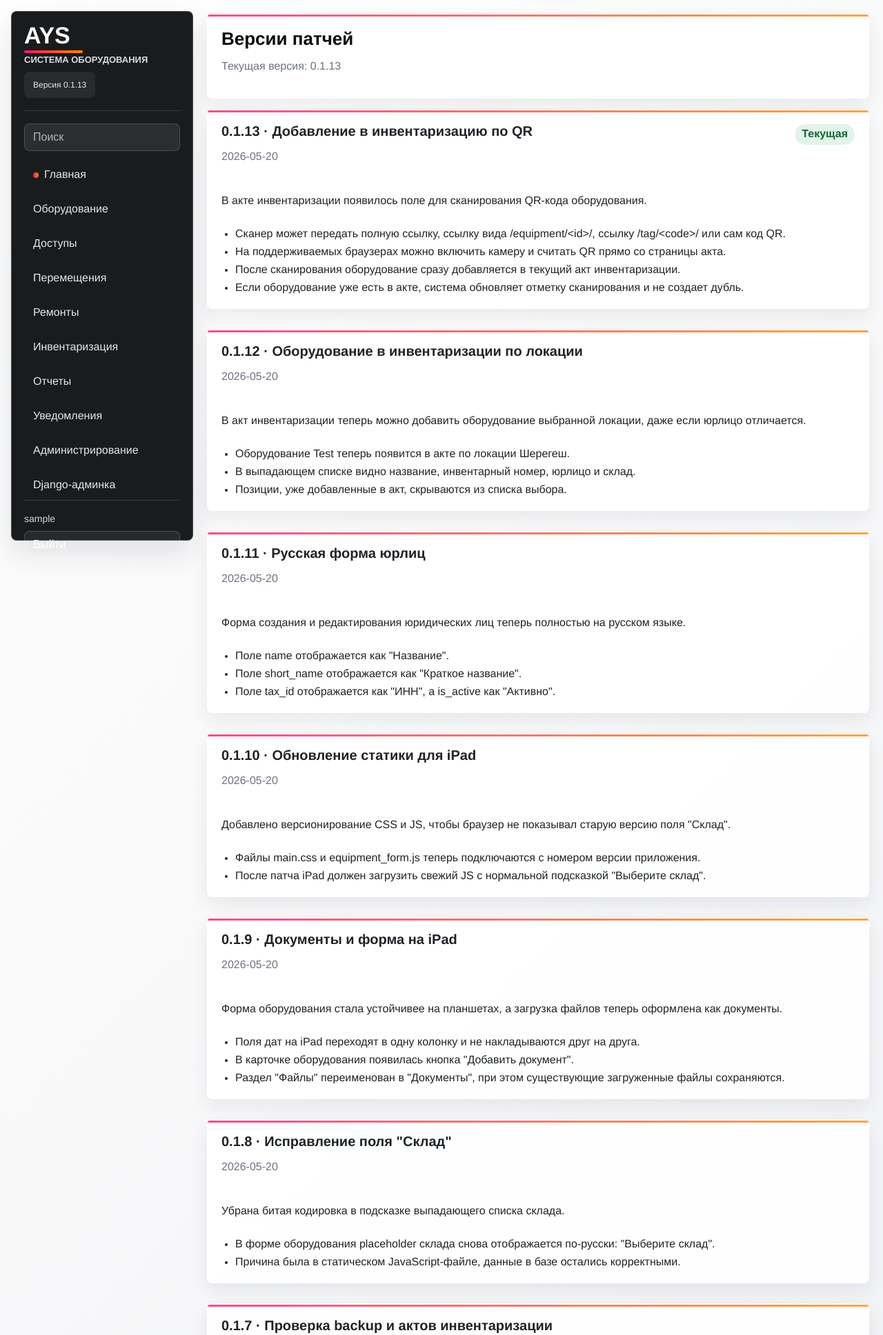
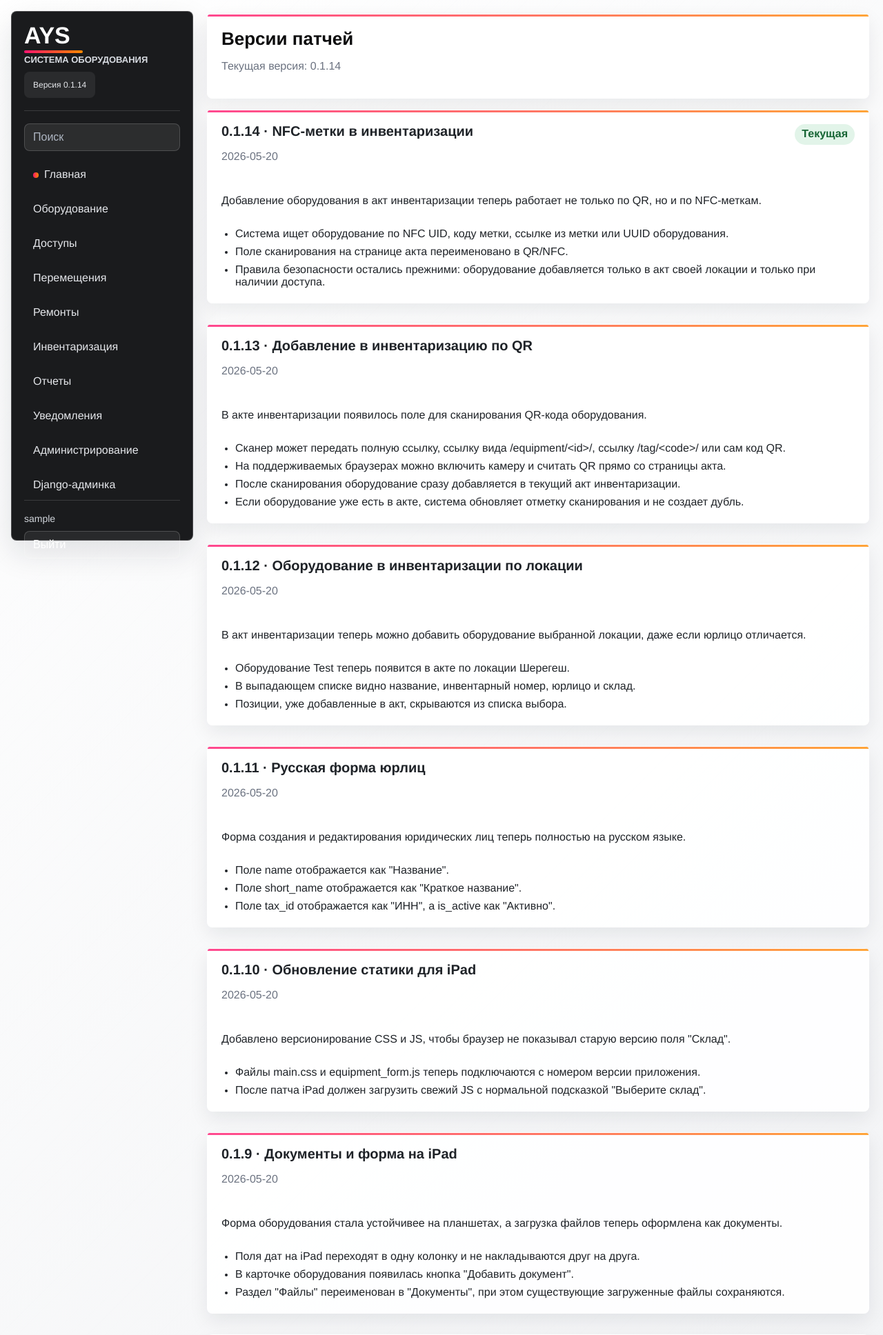
Before and after one commit to JohnyRiddle/equipment_system, a Django app: page /patches/ in a window 1280 px wide. Shown: the top 1936 px of the page at 69% size. Run offline with Django 5.2, Linux system fonts and the light colour scheme; the visitor is signed in with stand-in values (Sample User, id 1).

Commit message:
Support NFC inventory scans

```diff
--- a/backend/apps/dashboard/forms.py
+++ b/backend/apps/dashboard/forms.py
@@ -458,12 +458,12 @@ class InventoryAddEquipmentForm(forms.Form):
 
 class InventoryScanEquipmentForm(forms.Form):
     qr_value = forms.CharField(
-        label='QR-код оборудования',
+        label='QR/NFC метка оборудования',
         max_length=1000,
         widget=forms.TextInput(attrs={
             'autocomplete': 'off',
             'autofocus': 'autofocus',
-            'placeholder': 'Отсканируйте QR-код или вставьте ссылку',
+            'placeholder': 'Отсканируйте QR/NFC или вставьте ссылку',
         }),
     )
 
--- a/backend/apps/dashboard/views.py
+++ b/backend/apps/dashboard/views.py
@@ -78,6 +78,17 @@ from .report_exports import build_csv_response, build_pdf_response, build_xlsx_r
 
 
 PATCH_NOTES = [
+    {
+        'version': '0.1.14',
+        'date': '2026-05-20',
+        'title': 'NFC-метки в инвентаризации',
+        'summary': 'Добавление оборудования в акт инвентаризации теперь работает не только по QR, но и по NFC-меткам.',
+        'items': [
+            'Система ищет оборудование по NFC UID, коду метки, ссылке из метки или UUID оборудования.',
+            'Поле сканирования на странице акта переименовано в QR/NFC.',
+            'Правила безопасности остались прежними: оборудование добавляется только в акт своей локации и только при наличии доступа.',
+        ],
+    },
     {
         'version': '0.1.13',
         'date': '2026-05-20',
@@ -1267,13 +1278,13 @@ def _resolve_equipment_scan(scan_value):
     tag = None
     if tag_code:
         tag = EquipmentTag.objects.select_related('equipment').filter(
-            code__iexact=tag_code,
+            Q(code__iexact=tag_code) | Q(uid__iexact=tag_code),
             is_active=True,
         ).first()
 
     if tag is None:
         tag = EquipmentTag.objects.select_related('equipment').filter(
-            payload__in={scan_value, path},
+            Q(payload__in={scan_value, path}) | Q(uid__iexact=scan_value),
             is_active=True,
         ).first()
 
@@ -1287,7 +1298,7 @@ def _resolve_equipment_scan(scan_value):
     if equipment is None:
         return None, None
 
-    tag = equipment.tags.filter(tag_type='QR', is_active=True).first()
+    tag = equipment.tags.filter(tag_type__in=['QR', 'NFC'], is_active=True).order_by('tag_type').first()
     return equipment, tag
 
 
@@ -1354,12 +1365,12 @@ def inventory_session_scan_item_view(request, pk):
 
     form = InventoryScanEquipmentForm(request.POST)
     if not form.is_valid():
-        messages.error(request, 'Не удалось прочитать QR-код.')
+        messages.error(request, 'Не удалось прочитать QR/NFC метку.')
         return redirect('inventory_session_detail', pk=session.pk)
 
     equipment, scanned_tag = _resolve_equipment_scan(form.cleaned_data['qr_value'])
     if equipment is None:
-        messages.error(request, 'Оборудование по этому QR-коду не найдено.')
+        messages.error(request, 'Оборудование по этой QR/NFC метке не найдено.')
         return redirect('inventory_session_detail', pk=session.pk)
 
     allowed_equipment = get_user_equipment_queryset(request.user).filter(is_active=True)
@@ -1402,9 +1413,9 @@ def inventory_session_scan_item_view(request, pk):
         ])
         messages.info(request, f'{equipment.name} уже есть в акте. Отметка сканирования обновлена.')
     else:
-        messages.success(request, f'{equipment.name} добавлено в акт по QR-коду.')
-
-    log_action(request, ActionLog.ACTION_UPDATE, item, message='Позиция добавлена в акт инвентаризации по QR-коду.')
+        messages.success(request, f'{equipment.name} добавлено в акт по QR/NFC метке.')
+
+    log_action(request, ActionLog.ACTION_UPDATE, item, message='Позиция добавлена в акт инвентаризации по QR/NFC метке.')
     return redirect('inventory_session_detail', pk=session.pk)
 
 
--- a/backend/config/version.py
+++ b/backend/config/version.py
@@ -1 +1 @@
-__version__ = '0.1.13'
+__version__ = '0.1.14'
--- a/docker-compose.prod.yml
+++ b/docker-compose.prod.yml
@@ -11,7 +11,7 @@ services:
              gunicorn config.wsgi:application --bind 0.0.0.0:8000 --workers ${GUNICORN_WORKERS:-3} --timeout ${GUNICORN_TIMEOUT:-120}"
     environment:
       DJANGO_DEBUG: "0"
-      APP_VERSION: ${APP_VERSION:-0.1.13}
+      APP_VERSION: ${APP_VERSION:-0.1.14}
       DJANGO_SECRET_KEY: ${DJANGO_SECRET_KEY}
       DJANGO_ALLOWED_HOSTS: ${DJANGO_ALLOWED_HOSTS}
       DJANGO_CSRF_TRUSTED_ORIGINS: ${DJANGO_CSRF_TRUSTED_ORIGINS}
```
Also changed, not shown: backend/apps/dashboard/tests.py (+30 -0 lines), backend/static/js/inventory_scan.js (+4 -4 lines), backend/templates/dashboard/inventory_session_detail.html (+4 -4 lines), CHANGELOG.md, 1 other file.
